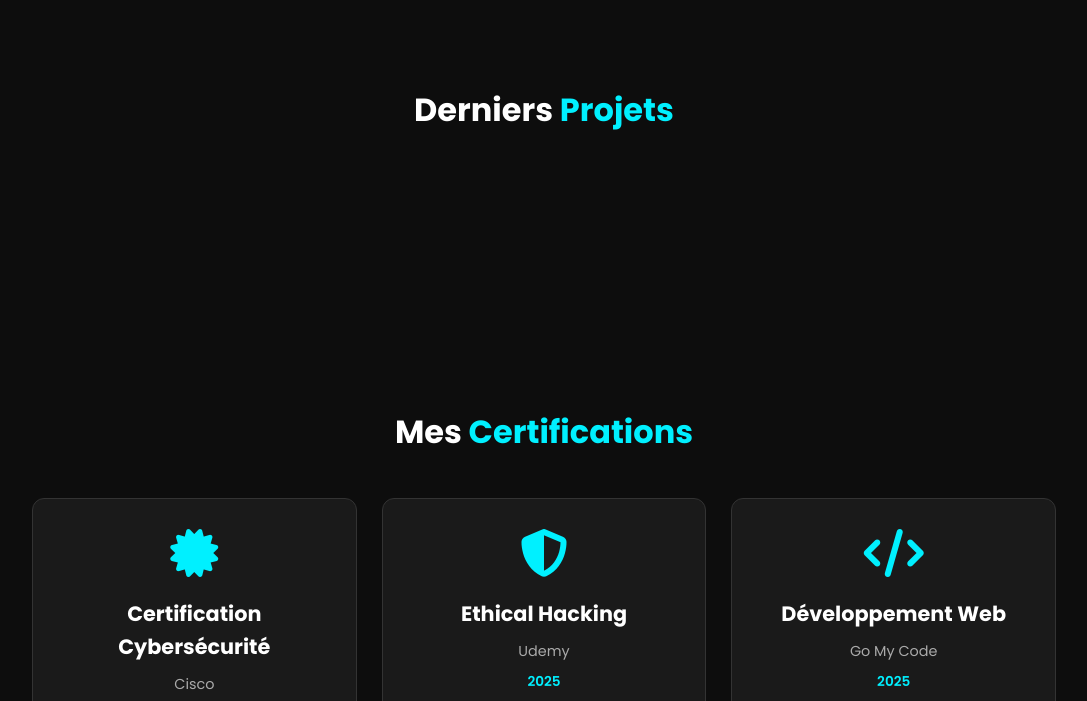
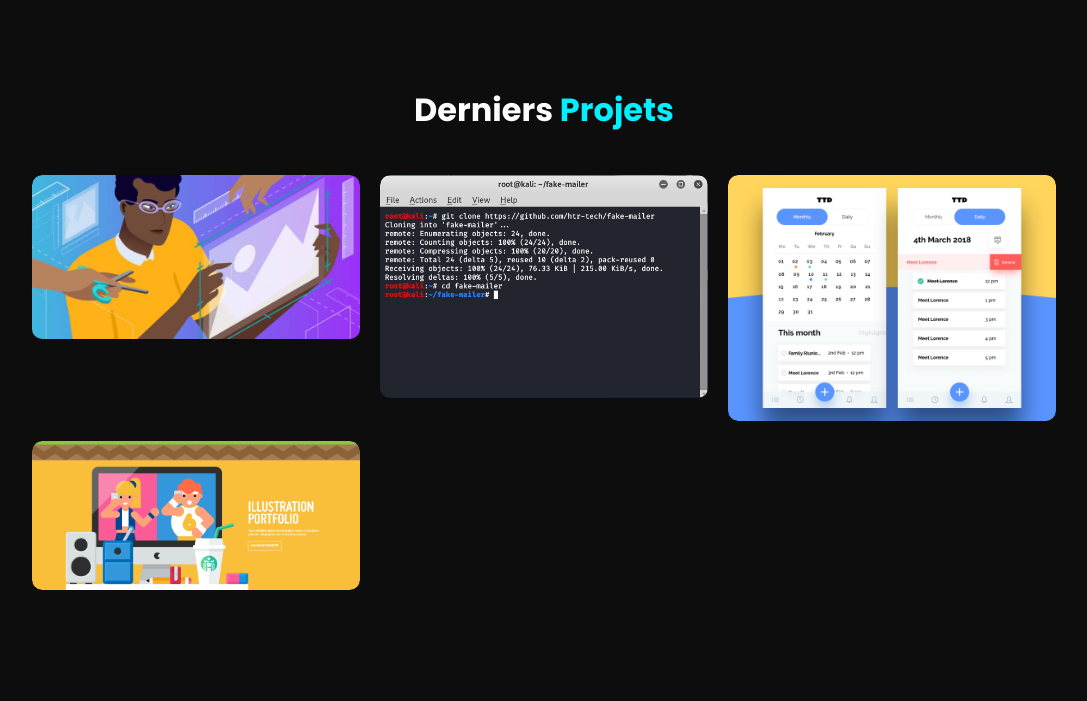
Before and after one commit to ziad-abm/GoMyCode, a plain HTML site: page index.html in a window 1280 px wide. Shown: the part 1656-2357 px from the top of the page, without its empty margins (96-1183 px from the left). Drawn offline with Linux system fonts and the light colour scheme.

Commit message:
Update index.html

```diff
--- a/index.html
+++ b/index.html
@@ -47,7 +47,7 @@
     </div>
     <div class="hero-img">
       <div class="circle-frame">
-        <img src="./assets/ana.png" alt="Photo de profil">
+        <img src="ana.png" alt="Photo de profil">
       </div>
     </div>
   </section>
@@ -95,7 +95,7 @@
     <h2>Derniers <span>Projets</span></h2>
     <div class="project-grid">
       <div class="project">
-        <img src="/assets/web.jpg" alt="">
+        <img src="web.jpg" alt="">
         <div class="overlay">
           <h4>Projet 1</h4>
           <p>Un site web responsive et optimisé.</p>
@@ -103,7 +103,7 @@
         </div>
       </div>
       <div class="project">
-        <img src="/assets/fake.png" alt="">
+        <img src="fake.png" alt="">
         <div class="overlay">
           <h4>Projet 2</h4>
           <p>Application de cybersécurité basique.</p>
@@ -111,7 +111,7 @@
         </div>
       </div>
       <div class="project">
-        <img src="/assets/td.png" alt="">
+        <img src="td.png" alt="">
         <div class="overlay">
           <h4>Projet 3</h4>
           <p>To Do Application.</p>
@@ -119,7 +119,7 @@
         </div>
       </div>
       <div class="project">
-        <img src="/assets/pf.png" alt="">
+        <img src="pf.png" alt="">
         <div class="overlay">
           <h4>Projet 4</h4>
           <p>Portfolio.</p>
@@ -182,4 +182,5 @@
 
   <script src="script.js"></script>
 </body>
+
 </html>
```
